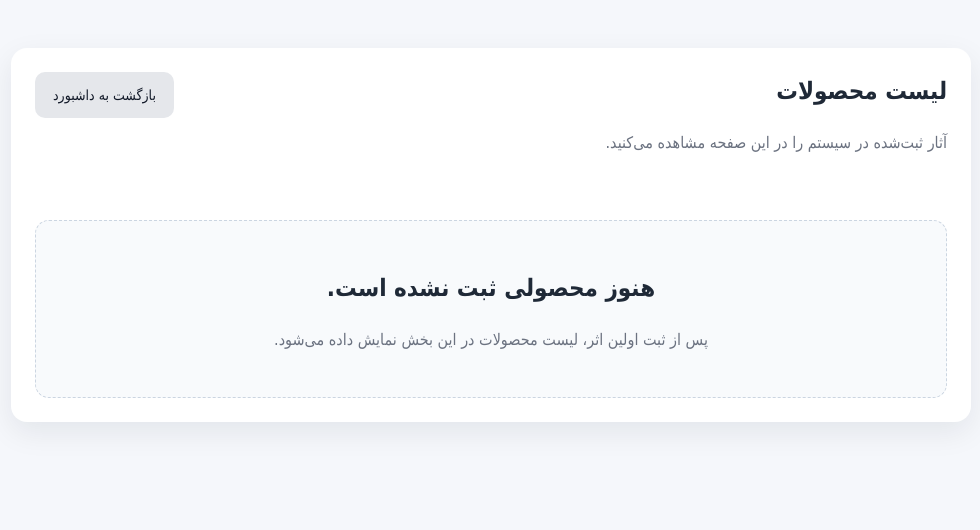
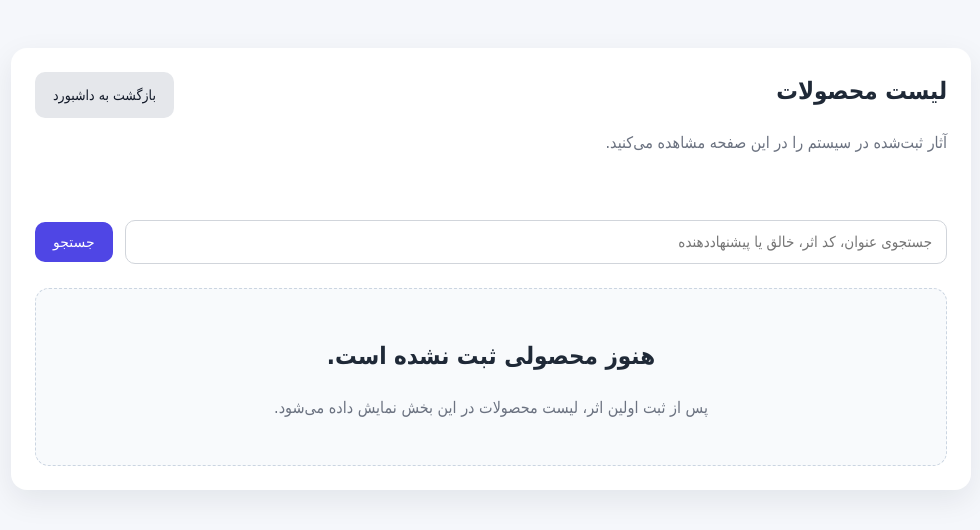
Before and after one commit to Javad83fadaii/Buy_auction, a Django app: page /products/ in a window 1280 px wide. Shown: the top 530 px of the page, without its empty margins (149-1129 px from the left). Run offline with Django 5.2, Linux system fonts and the light colour scheme; the visitor is signed in with stand-in values (Sample User, id 1); data that the repository does not hold is empty; parts of the project's set-up code (start-up, migrations or seed data) failed here and were passed over.

Commit message:
serch_box

```diff
--- a/products/views.py
+++ b/products/views.py
@@ -2,7 +2,7 @@ import logging
 
 from django.contrib import messages
 from django.core.exceptions import NON_FIELD_ERRORS, ValidationError
-from django.db.models import Prefetch
+from django.db.models import Prefetch, Q
 from django.urls import reverse_lazy
 from django.views.generic import FormView, ListView
 
@@ -72,7 +72,7 @@ class ProductListView(RolePermissionMixin, ListView):
             'image',
             'is_primary',
         )
-        return (
+        queryset = (
             Product.objects.all()
             .prefetch_related(
                 Prefetch(
@@ -82,8 +82,21 @@ class ProductListView(RolePermissionMixin, ListView):
                 )
             )
         )
+        search_query = self.get_search_query()
+        if search_query:
+            queryset = queryset.filter(
+                Q(title__icontains=search_query)
+                | Q(product_code__icontains=search_query)
+                | Q(artist__icontains=search_query)
+                | Q(suggested_by__icontains=search_query)
+            )
+        return queryset
+
+    def get_search_query(self):
+        return self.request.GET.get('q', '').strip()
 
     def get_context_data(self, **kwargs):
         context = super().get_context_data(**kwargs)
         context['page_title'] = 'لیست محصولات'
+        context['search_query'] = self.get_search_query()
         return context
--- a/static/css/site.css
+++ b/static/css/site.css
@@ -190,6 +190,41 @@ a {
     gap: 24px;
 }
 
+.inline-form {
+    display: flex;
+    gap: 12px;
+    flex-wrap: wrap;
+    align-items: center;
+}
+
+.inline-form input {
+    flex: 1 1 320px;
+    box-sizing: border-box;
+    border: 1px solid #d1d5db;
+    border-radius: 10px;
+    padding: 12px 14px;
+    font-size: 15px;
+    background: #fff;
+    font-family: inherit;
+}
+
+.inline-form input:focus {
+    outline: 2px solid #c7d2fe;
+    border-color: #4f46e5;
+}
+
+.sr-only {
+    position: absolute;
+    width: 1px;
+    height: 1px;
+    padding: 0;
+    margin: -1px;
+    overflow: hidden;
+    clip: rect(0, 0, 0, 0);
+    white-space: nowrap;
+    border: 0;
+}
+
 .form-section {
     border: 1px solid #e5e7eb;
     border-radius: 14px;
--- a/templates/products/product_list.html
+++ b/templates/products/product_list.html
@@ -11,6 +11,18 @@
         </div>
         <a class="button button-secondary" href="{% url 'dashboard' %}">بازگشت به داشبورد</a>
     </div>
+
+    <form method="get" class="inline-form" role="search">
+        <label class="sr-only" for="id_q">جستجوی محصولات</label>
+        <input
+            id="id_q"
+            type="search"
+            name="q"
+            value="{{ search_query }}"
+            placeholder="جستجوی عنوان، کد اثر، خالق یا پیشنهاددهنده"
+        >
+        <button type="submit" class="button button-primary">جستجو</button>
+    </form>
 
     {% if products %}
         <div class="table-shell">
@@ -63,7 +75,7 @@
         {% if is_paginated %}
             <nav class="pagination" aria-label="صفحه‌بندی محصولات">
                 {% if page_obj.has_previous %}
-                    <a class="button button-secondary" href="?page={{ page_obj.previous_page_number }}">صفحه قبل</a>
+                    <a class="button button-secondary" href="?{% if search_query %}q={{ search_query|urlencode }}&amp;{% endif %}page={{ page_obj.previous_page_number }}">صفحه قبل</a>
                 {% endif %}
 
                 <span class="pagination-status">
@@ -71,15 +83,21 @@
                 </span>
 
                 {% if page_obj.has_next %}
-                    <a class="button button-secondary" href="?page={{ page_obj.next_page_number }}">صفحه بعد</a>
+                    <a class="button button-secondary" href="?{% if search_query %}q={{ search_query|urlencode }}&amp;{% endif %}page={{ page_obj.next_page_number }}">صفحه بعد</a>
                 {% endif %}
             </nav>
         {% endif %}
     {% else %}
-        <section class="empty-state" aria-live="polite">
-            <h2>هنوز محصولی ثبت نشده است.</h2>
-            <p class="muted-text">پس از ثبت اولین اثر، لیست محصولات در این بخش نمایش داده می‌شود.</p>
-        </section>
+        {% if search_query %}
+            <section class="empty-state" aria-live="polite">
+                <h2>محصولی مطابق جستجوی شما پیدا نشد.</h2>
+            </section>
+        {% else %}
+            <section class="empty-state" aria-live="polite">
+                <h2>هنوز محصولی ثبت نشده است.</h2>
+                <p class="muted-text">پس از ثبت اولین اثر، لیست محصولات در این بخش نمایش داده می‌شود.</p>
+            </section>
+        {% endif %}
     {% endif %}
 </section>
 {% endblock %}
```
Also changed, not shown: products/tests.py (+113 -2 lines).
